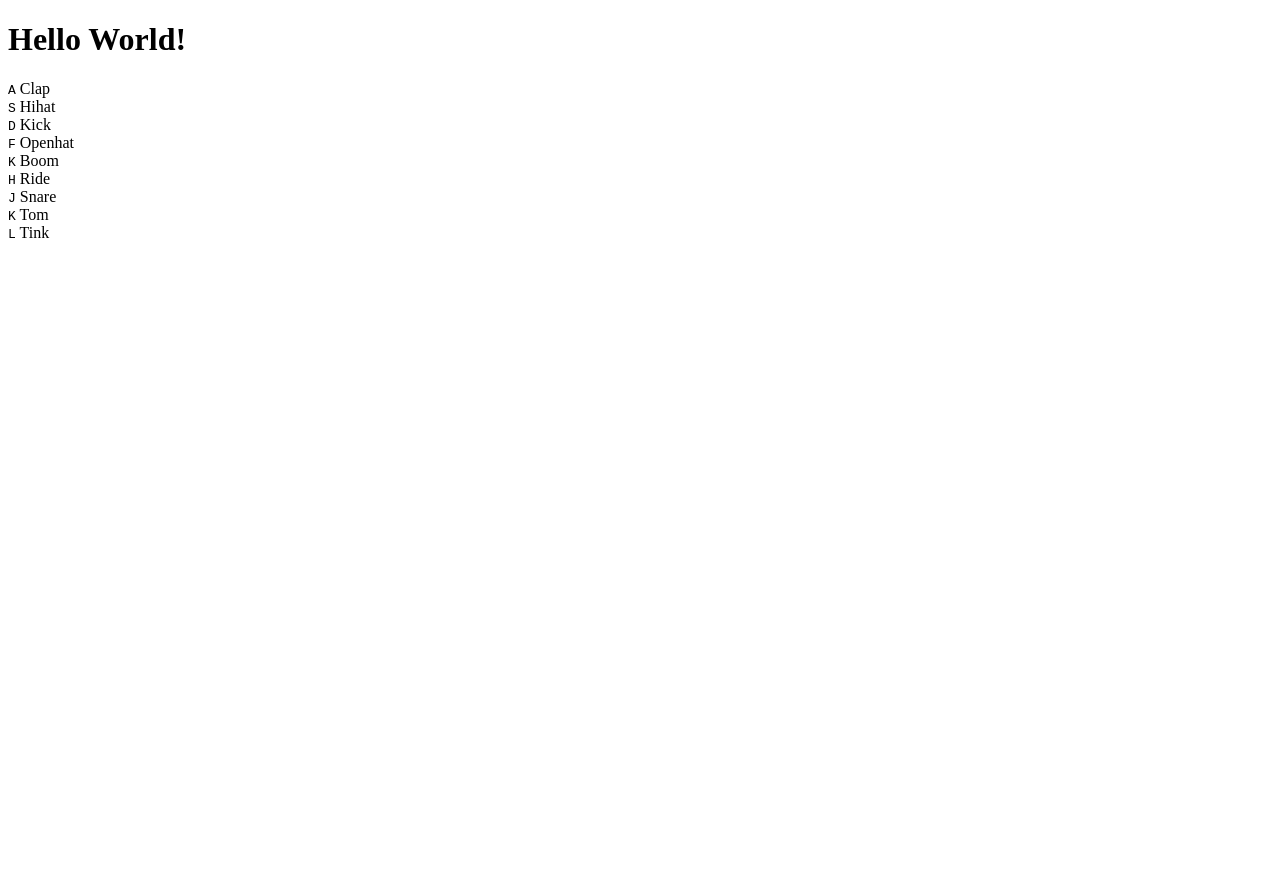
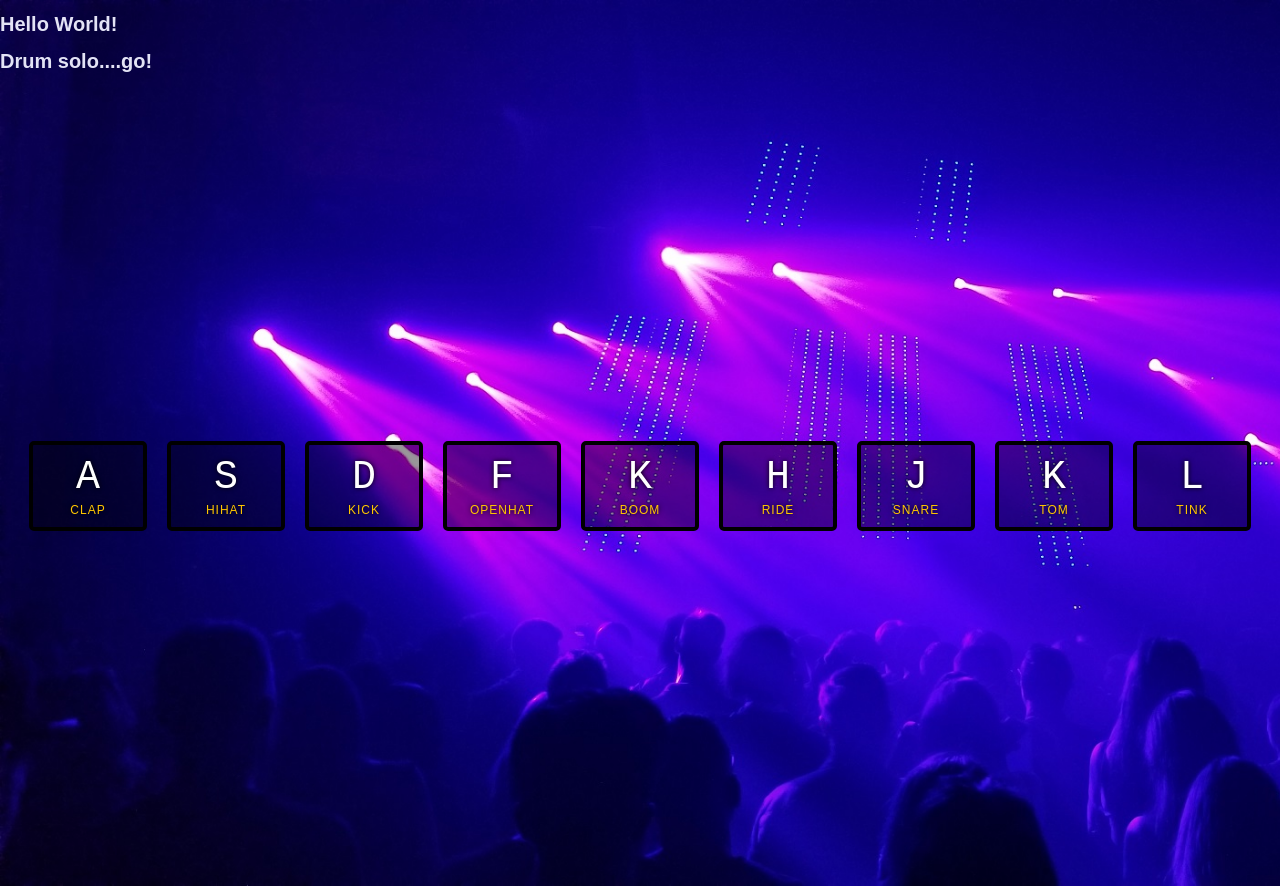
Before and after one commit to kodesign2019/drumkit, a plain HTML site: page index.html in a window 1280 px wide. Before the commit the page ends 800 px from the top, so only its background shows below. Drawn offline with Linux system fonts and the light colour scheme.

Commit message:
drumkit buttons cover stylesheet done

```diff
--- a/index.html
+++ b/index.html
@@ -4,12 +4,16 @@
     <meta charset="UTF-8">
     <meta name="viewport" content="width=device-width, initial-scale=1.0">
     <meta http-equiv="X-UA-Compatible" content="ie=edge">
-    <link rel= "stylesheet" href="style.css">
+    <link rel= "stylesheet" href="/style.css">
     <title>JS Drum Kit</title>
 </head>
 
 <body>
     <h1>Hello World!</h1>
+
+    <h1>Drum solo....go!</h1>
+
+
     <div class="keys">
 
         <div data-key="65" class="key">
--- a/style.css
+++ b/style.css
@@ -0,0 +1,58 @@
+html {
+    font-size: 10px;
+    background: url(/crowd.jpg);
+    background-size: cover;
+  }
+
+
+  body,html {
+    margin: 0;
+    padding: 0;
+    font-family: sans-serif;
+  }
+
+  h1 {
+    font-weight: bold;
+    color: rgb(227, 227, 245);
+}
+
+
+  .keys {
+    display: flex;
+    flex: 1;
+    min-height: 100vh;
+    align-items: center;
+    justify-content: center;
+  }
+
+  .key {
+    border: .4rem solid black;
+    border-radius: .5rem;
+    margin: 1rem;
+    font-size: 1.5rem;
+    padding: 1rem .5rem;
+    transition: all .07s ease;
+    width: 10rem;
+    text-align: center;
+    color: white;
+    background: rgba(0,0,0,0.4);
+    text-shadow: 0 0 .5rem black;
+  }
+
+  .playing {
+    transform: scale(1.1);
+    border-color: #ffc600;
+    box-shadow: 0 0 1rem #ffc600;
+  }
+
+  kbd {
+    display: block;
+    font-size: 4rem;
+  }
+
+  .sound {
+    font-size: 1.2rem;
+    text-transform: uppercase;
+    letter-spacing: .1rem;
+    color: #ffc600;
+  }
```
Also changed, not shown: crowd.jpg (added), 1 other file.
